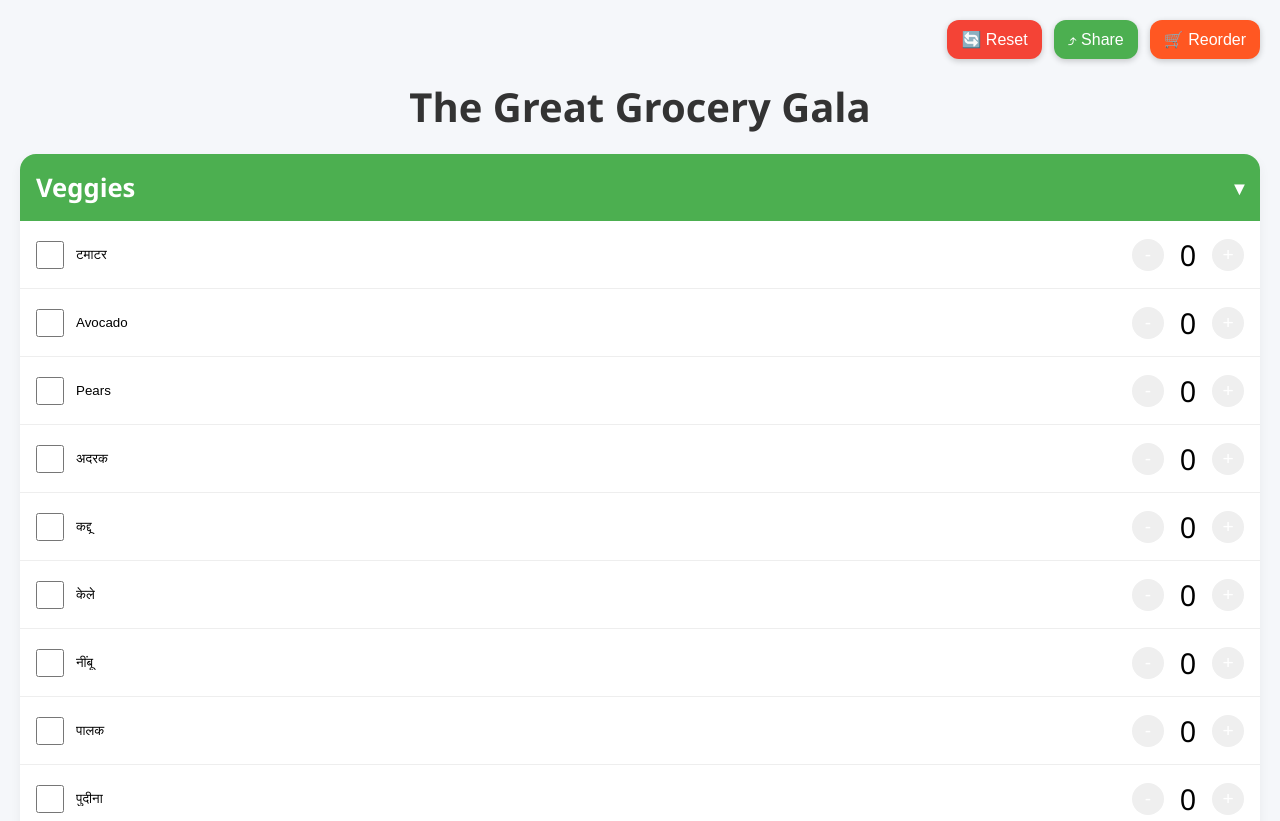
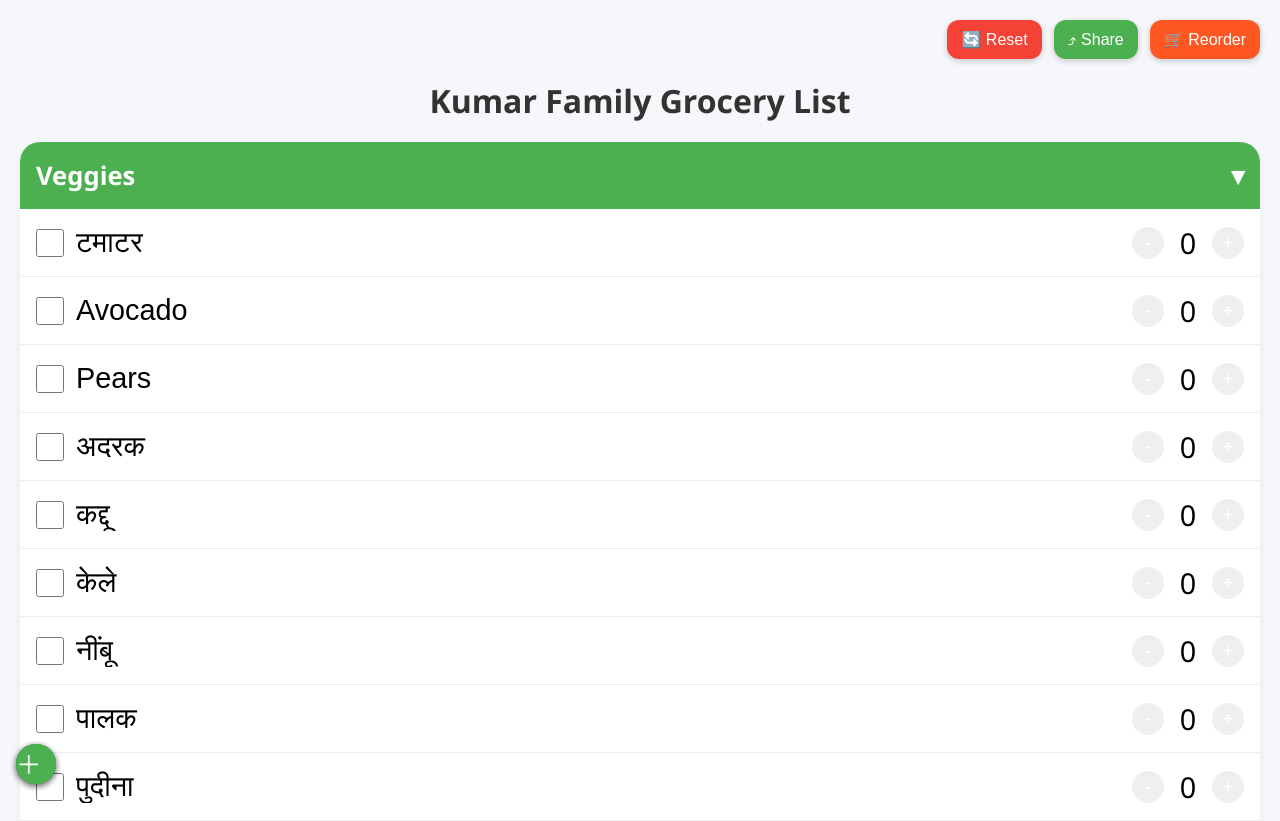
Before and after one commit to sunkum101/Kumar-Family-Grocery-List, a plain HTML site: page index.html in a window 1280 px wide. Shown: the top 821 px of the page. Drawn offline with Linux system fonts and the light colour scheme.

Commit message:
Update index.html

```diff
--- a/index.html
+++ b/index.html
@@ -2,8 +2,8 @@
 <html lang="en">
 <head>
   <meta charset="UTF-8" />
-  <meta name="viewport" content="width=device-width,initial-scale=1.0" />
-  <title>The Great Grocery Gala</title>
+  <meta name="viewport" content="width=device-width, initial-scale=1.0" />
+  <title>Kumar Family Grocery List</title>
 
   <!-- Default lists: one item per line -->
   <script>
@@ -95,15 +95,18 @@ BigW`.trim();
     }
     *, *::before, *::after { box-sizing: border-box; margin: 0; padding: 0; }
     body {
-      font: 22px 'Segoe UI', sans-serif;
+      font: 20px 'Segoe UI', sans-serif;
       background: #f5f7fa;
       padding: 20px;
     }
     h1 {
       text-align: center;
       margin: 20px 0;
-      font-size: 2.5rem;
+      font-size: 2rem;
       color: #333;
+      white-space: nowrap;
+      overflow: hidden;
+      text-overflow: ellipsis;
     }
     .actions {
       display: flex;
@@ -127,7 +130,7 @@ BigW`.trim();
     .container {
       margin-bottom: 30px;
       background: #fff;
-      border-radius: 16px;
+      border-radius: 20px;
       box-shadow: 0 4px 12px rgba(0,0,0,0.05);
       overflow: hidden;
     }
@@ -146,21 +149,14 @@ BigW`.trim();
     #indian-header  { background: var(--ind); }
     #others-header  { background: var(--oth); }
     .collapse-btn {
-      display: inline-block;
-      font-size: 1.2rem;
+      font-size: 1.6rem;
       color: #fff;
-      transform: rotate(0deg);
       transition: transform .3s ease;
+      user-select: none;
     }
-    .header.collapsed .collapse-btn {
-      transform: rotate(-90deg);
-    }
+    .header.collapsed .collapse-btn { transform: rotate(-90deg); }
 
-    ul {
-      list-style: none;
-      margin: 0;
-      padding: 0;
-    }
+    ul { list-style: none; margin: 0; padding: 0; }
     li {
       display: flex;
       align-items: center;
@@ -189,11 +185,13 @@ BigW`.trim();
     .name {
       flex: 1;
       min-width: 0;
+      font-size: 1.8rem;
       border: none;
       background: transparent;
       overflow: hidden;
       text-overflow: ellipsis;
       white-space: nowrap;
+      transition: background .3s, font-weight .3s;
     }
     .name.active {
       background: var(--h);
@@ -227,8 +225,9 @@ BigW`.trim();
     }
 
     .add-btn {
-      display: block;
-      margin: 12px auto;
+      position: absolute;
+      left: 16px;
+      bottom: 16px;
       width: 40px;
       height: 40px;
       border-radius: 50%;
@@ -242,7 +241,7 @@ BigW`.trim();
     @media (max-width: 600px) {
       li, .name, .counter span.count { font-size: 1.6rem; }
       .counter button { width: 28px; height: 28px; }
-      .add-btn { width: 36px; height: 36px; font-size: 1.4rem; }
+      .add-btn { width: 36px; height: 36px; font-size: 1.4rem; left: 12px; bottom: 12px; }
     }
   </style>
 </head>
@@ -254,7 +253,7 @@ BigW`.trim();
     <button class="reorder-btn" onclick="reorderAll()">🛒 Reorder</button>
   </div>
 
-  <h1>The Great Grocery Gala</h1>
+  <h1>Kumar Family Grocery List</h1>
 
   <!-- Veggies -->
   <div class="container">
```
